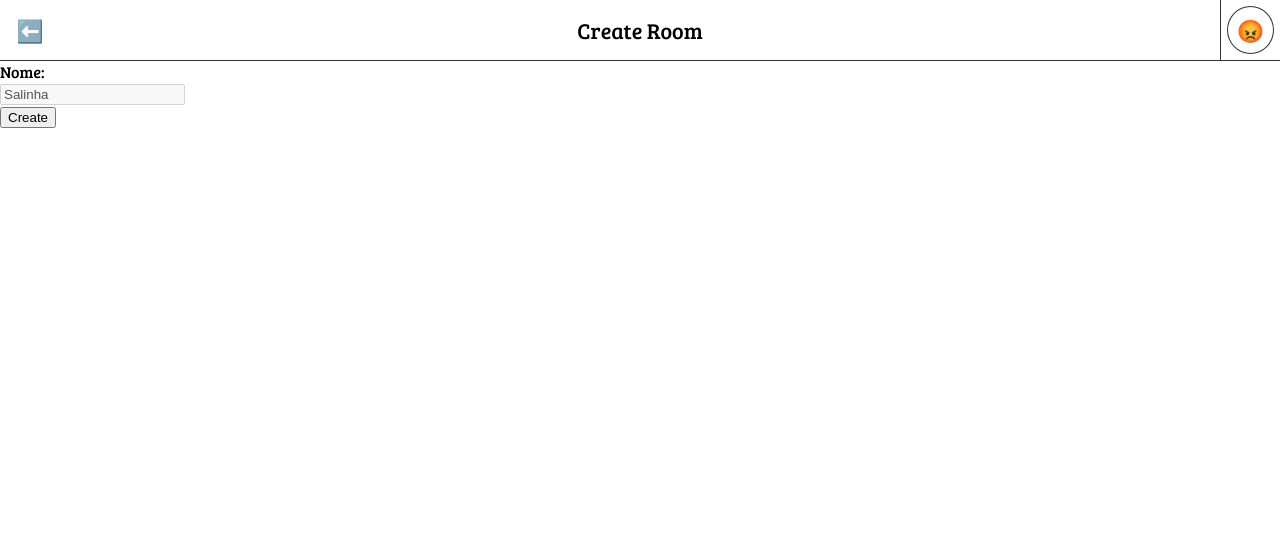
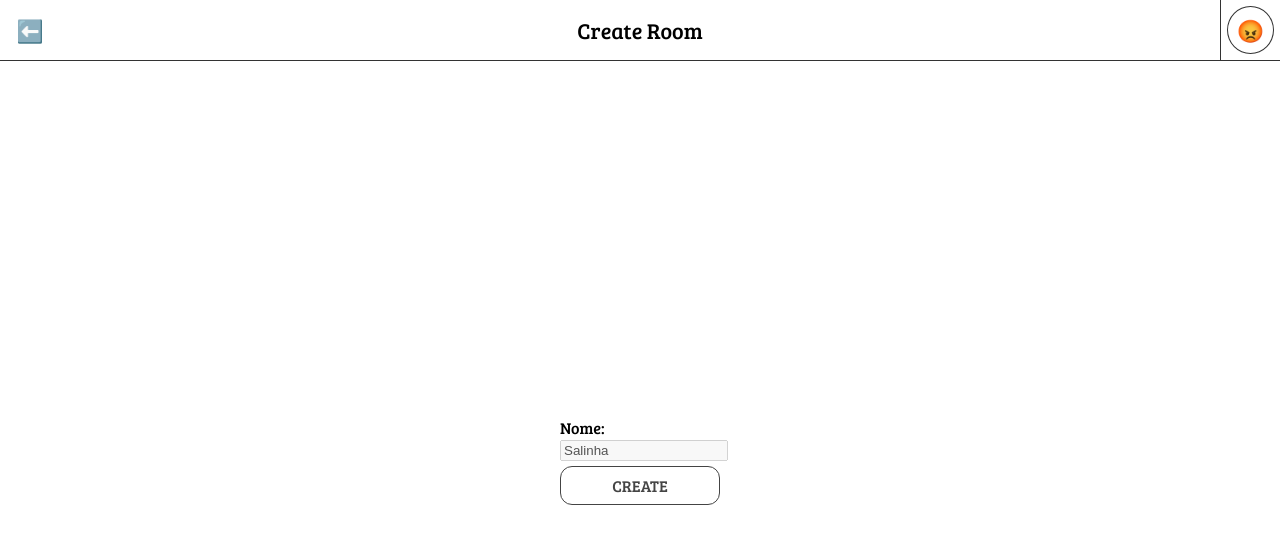
Before and after one commit to GuilhermeDaBolsa/PocketRocketClient, a Vue app: page /createRoom in a window 1280 px wide. Shown: the top 544 px of the page. Built offline with nearby package versions, Linux system fonts and the light colour scheme.

Commit message:
lil change on the create room screen

```diff
--- a/src/views/CreateRoomAPI.vue
+++ b/src/views/CreateRoomAPI.vue
@@ -2,11 +2,12 @@
 	<div style="height: 100vh;">
 		<TopBar showBackBtn title="Create Room"/>
 
-		<div style="width: 200px; height: 200px;">
-			Nome:
-			<input type="text" value="Salinha" disabled />
-			<button @click="createNewRoom" :disabled="roomState.loadingRoom">Create</button>
-
+		<div style="display: flex; flex-direction: column; height: 100%; justify-content: center; align-items: center;">
+			<div style="padding: 20px; width: 160px;">
+				Nome:
+				<input style="width: 100%; margin-bottom: 5px;" type="text" value="Salinha" disabled />
+				<Button @click="createNewRoom" class="buttonInMenu">CREATE</Button>
+			</div>
 		</div>
 
 		<APIRequestHandler :loading="roomState.loadingRoom" :errorMessage="roomState.errorMessageRoom" :results="roomState.roomData">
@@ -21,6 +22,7 @@
 <script>
 import APIRequestHandler from '../components/APIRequestHandler.vue'
 import TopBar from '../components/TopBar.vue'
+import Button from '../components/Button.vue'
 
 export default {
     props: {},
@@ -29,7 +31,7 @@ export default {
         }
     },
     directives: {},
-    components: { TopBar, APIRequestHandler },
+    components: { TopBar, APIRequestHandler, Button},
     computed: {
 		user: {
 			get() {
```
